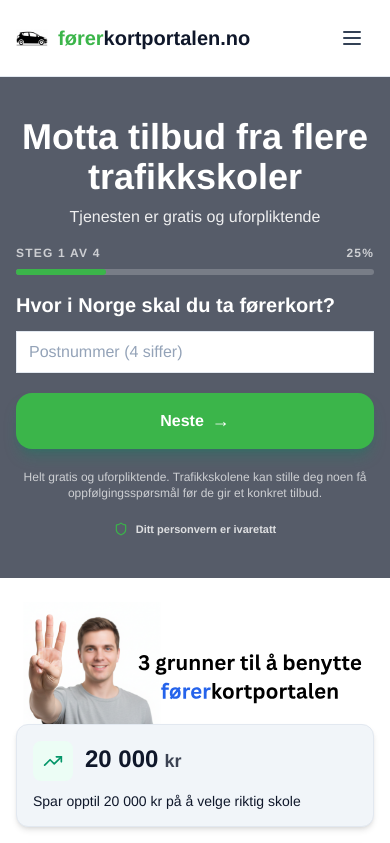
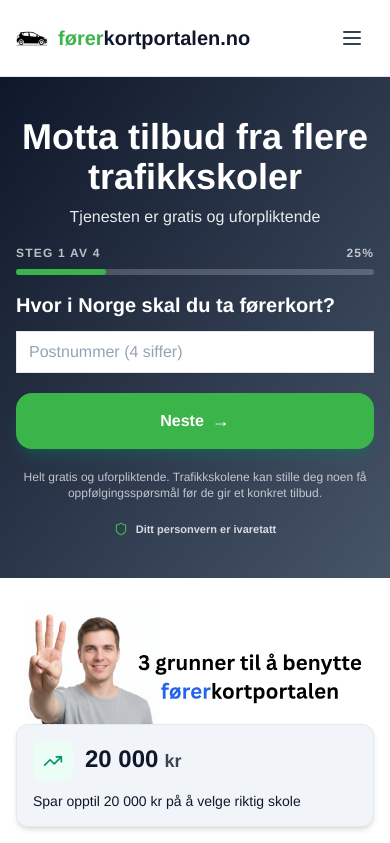
Before and after one commit to bringebass/forerkortportalen, a Next.js app: page / in a window 390 px wide. Shown: the top 843 px of the page. Built offline with nearby package versions, Linux system fonts and the light colour scheme.

Commit message:
fixed form etc

```diff
--- a/src/components/HeroSection.tsx
+++ b/src/components/HeroSection.tsx
@@ -11,6 +11,32 @@
   { label: "Du velger skolen", icon: Users2, iconColor: "" },
   { label: "Helt uforpliktende", icon: Clock3, iconColor: "" },
 ];
+
+// ============================================
+// MOBILE FORM BACKGROUND COLOR
+// Change this value to experiment with different colors:
+// SOLID COLORS:
+//   "bg-slate-900"        - Dark gray (same as CTA section: "Klar til å finne din perfekte trafikkskole?")
+//   "bg-slate-800"        - Slightly lighter gray
+//   "bg-blue-900"         - Dark blue
+//   "bg-emerald-900"      - Dark green
+//   "bg-indigo-900"       - Dark indigo
+//   "bg-purple-900"       - Dark purple
+//   "bg-slate-700"        - Medium gray
+//
+// GRADIENT OPTIONS:
+//   "bg-gradient-to-br from-blue-900 to-blue-800"                    - Blue gradient
+//   "bg-gradient-to-br from-purple-900 to-purple-800"                - Purple gradient
+//   "bg-gradient-to-br from-indigo-900 to-indigo-800"                - Indigo gradient
+//   "bg-gradient-to-br from-emerald-900 to-emerald-800"              - Green gradient
+//   "bg-gradient-to-br from-slate-900 to-slate-800"                  - Gray gradient
+//   "bg-gradient-to-br from-blue-900 via-indigo-900 to-purple-900"   - Multi-color gradient
+//   "bg-gradient-to-br from-slate-900 via-blue-900 to-slate-900"     - Blue-gray gradient
+//   "bg-gradient-to-br from-indigo-900 via-purple-900 to-pink-900"  - Purple-pink gradient
+//   "bg-gradient-to-br from-teal-900 to-cyan-800"                    - Teal-cyan gradient
+//   "bg-gradient-to-br from-violet-900 to-purple-900"                - Violet-purple gradient
+// ============================================
+const MOBILE_FORM_BG = "bg-gradient-to-br from-slate-900 to-slate-600";
 
 
 export default function HeroSection() {
@@ -58,7 +84,7 @@
           <div className="min-h-screen flex flex-col">
             <div className="flex-1 flex items-start justify-center p-4 pt-6">
               <div className="w-full max-w-lg">
-                <div className="bg-slate-900 shadow-none">
+                <div className={`${MOBILE_FORM_BG} shadow-none`}>
                   <LeadForm />
                 </div>
               </div>
@@ -108,7 +134,8 @@
             </div>
 
             <div className={`w-full lg:w-[50%] ${isFullscreen || (hasStartedFilling && isMobile) ? 'sm:block hidden' : ''}`}>
-              <div className="sm:rounded-[32px] bg-slate-900/70 backdrop-blur-md shadow-none sm:shadow-2xl sm:shadow-slate-900/50">
+              {/* Desktop form uses bg-slate-900/70, mobile uses MOBILE_FORM_BG constant above */}
+              <div className={`sm:rounded-[32px] ${MOBILE_FORM_BG} sm:bg-slate-900/70 backdrop-blur-md shadow-none sm:shadow-2xl sm:shadow-slate-900/50`}>
                 <LeadForm />
               </div>
 
```
